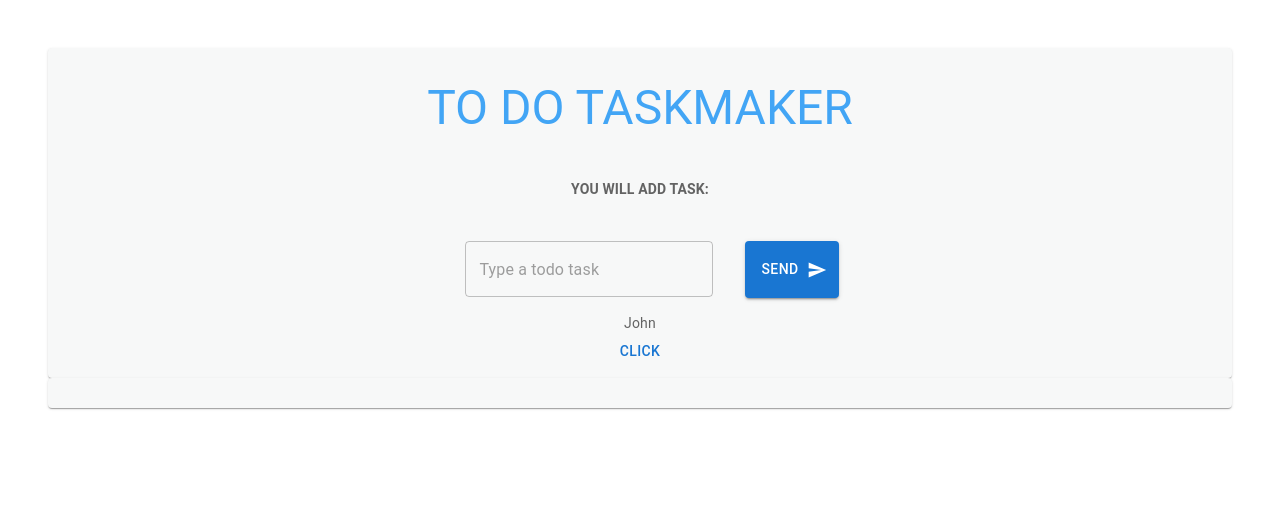
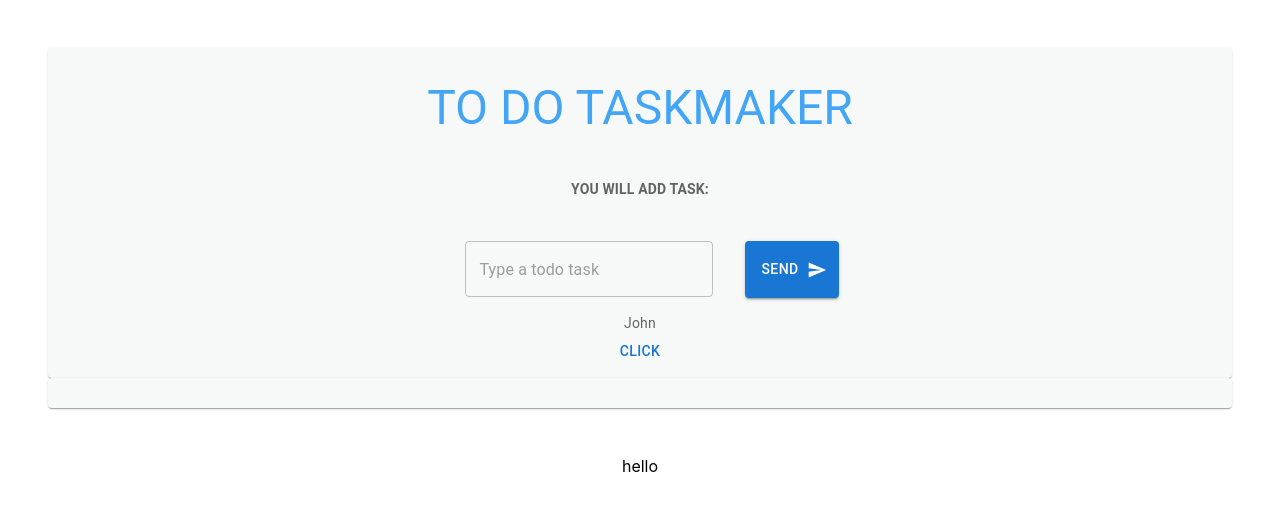
Before and after one commit to SDytewski/task, a React (Create React App) app: page / in a window 1280 px wide. Shown: the top 510 px of the page. Built offline with nearby package versions, Linux system fonts and the light colour scheme.

Commit message:
got component te render when clicking Editing

```diff
--- a/src/App.js
+++ b/src/App.js
@@ -1,10 +1,12 @@
 import './App.css';
 import Home from './components/Home.js'
+import EditToDoForm from './components/EditToDoForm.js'
 
 function App() {
   return (
     <div className="App">
     <Home/>
+    <EditToDoForm/>
     </div>
   );
 }
--- /dev/null
+++ b/src/components/EditToDoForm.js
@@ -0,0 +1,40 @@
+import Button from '@mui/material/Button';
+import { useState, useEffect } from 'react';
+import Box from '@mui/material/Box';
+import Paper from '@mui/material/Paper';
+import Card from '@mui/material/Card';
+import CardActions from '@mui/material/CardActions';
+import CardContent from '@mui/material/CardContent';
+
+import Typography from "@mui/material/Typography";
+import Grid from '@mui/material/Grid';
+import TextField from '@mui/material/TextField';
+import { styled } from '@mui/material/styles';
+import DeleteIcon from '@mui/icons-material/Delete';
+import EditOutlinedIcon from '@mui/icons-material/EditOutlined';
+import SendIcon from '@mui/icons-material/Send';
+import { createTheme } from '@mui/material/styles';
+
+
+function EditToDoForm (todo, todos, isEditing, setIsEditing, updatedItem, setTodos, id, updatedTodo) {
+    // here we are mapping over the todos array - the idea is check if the todo.id matches the id we pass into the function
+    // if the id's match, use the second parameter to pass in the updated todo object
+    // otherwise just use old todo
+
+    // set editing to false because this function will be used inside a onSubmit function - which means the data was submited and we are no longer editing
+
+    // update the todos state with the updated todo
+
+
+    // console.log(updatedItem)
+
+
+return (
+
+<div>hello</div>
+
+);
+
+}
+
+export default EditToDoForm;
--- a/src/components/Editform.js
+++ /dev/null
@@ -1,3 +0,0 @@
-
-
-<div>hello</div>
--- a/src/components/Home.js
+++ b/src/components/Home.js
@@ -14,6 +14,7 @@ import DeleteIcon from '@mui/icons-material/Delete';
 import EditOutlinedIcon from '@mui/icons-material/EditOutlined';
 import SendIcon from '@mui/icons-material/Send';
 import { createTheme } from '@mui/material/styles';
+import  EditToDoForm  from "./EditToDoForm";
 
 
 const theme = createTheme({
@@ -200,7 +201,7 @@ function Home() {
                           {/* <label htmlFor="editTodo">Edit todo: </label> */}
                           {/* notice that the value for the update input is set to the currentTodo state */}
                           {/* also notice the handleEditInputChange is being used */}
-                          <TextField
+                          {/* <TextField
                             name={`editTodo${item.id}`}
                             type="text"
                             placeholder="Edit todo"
@@ -219,7 +220,10 @@ function Home() {
                                 })
                               })
                             }}
-                          />
+                          /> */
+
+                          <EditToDoForm/>
+                          }
                           {/* here we added an "update" button element - use the type="submit" on the button which will still submit the form when clicked using the handleEditFormSubmit function */}
                           <Button variant="outlined" sx={{ ml: 2, mt: 2, mb: 1, p: 1 }} onClick={() => handleEditFormSubmit(item.id, item)}>Update</Button>
                           {/* here we added a "Cancel" button to set isEditing state back to false which will cancel editing mode */}
```
